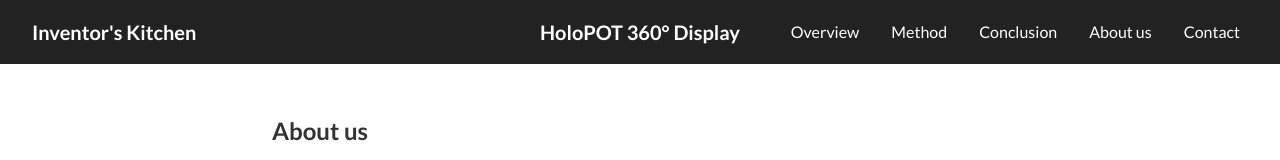
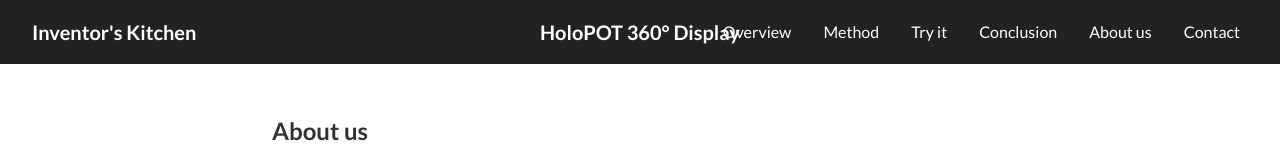
Before and after one commit to holopot360/holopot360.github.io, a plain HTML site: page website/about.html in a window 1280 px wide. Shown: the top 160 px of the page. Drawn offline with Linux system fonts and the light colour scheme.

Commit message:
Update about.html

```diff
--- a/website/about.html
+++ b/website/about.html
@@ -42,6 +42,7 @@
     <ul>
       <li><a href="index.html#overview">Overview</a></li>
       <li><a href="index.html#method">Method</a></li>
+      <li><a href="index.html#tryit">Try it</a></li>
       <li><a href="index.html#conclusion">Conclusion</a></li>
       <li><a href="about.html">About us</a></li>
       <li><a href="about.html">Contact</a></li>
```
